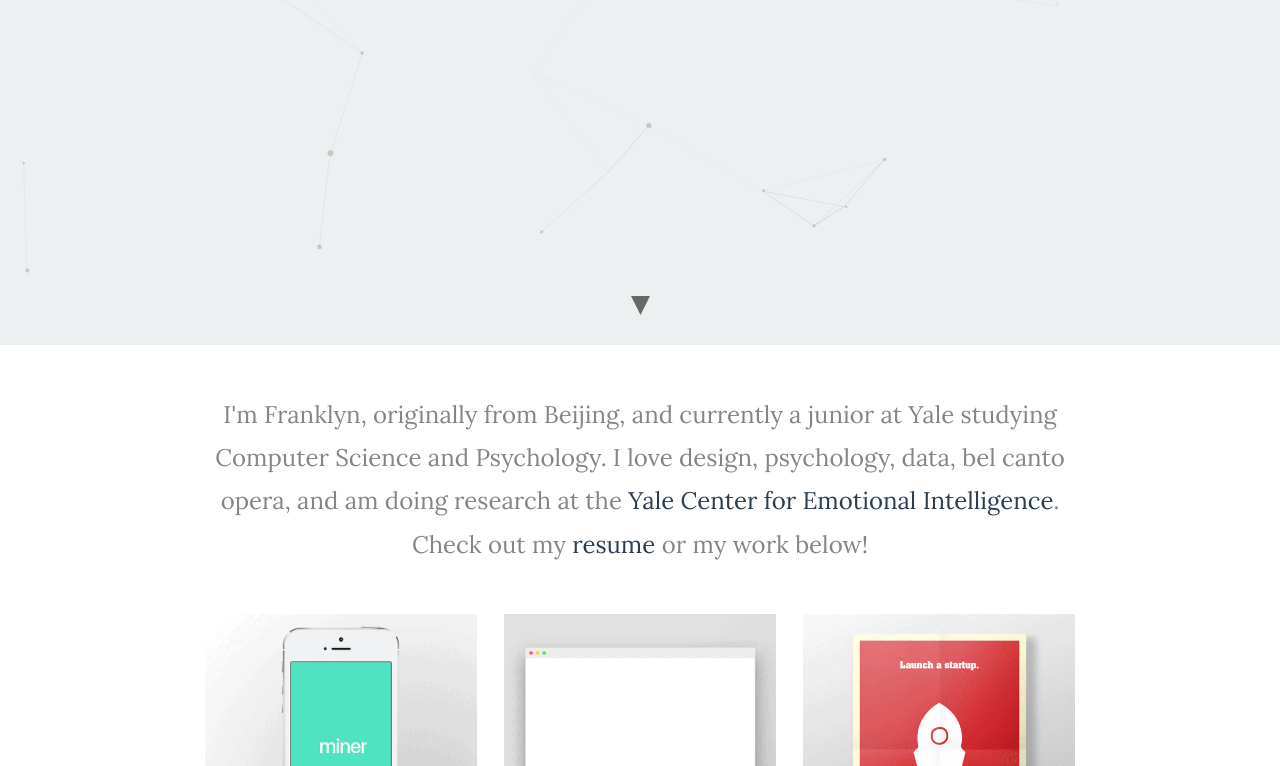
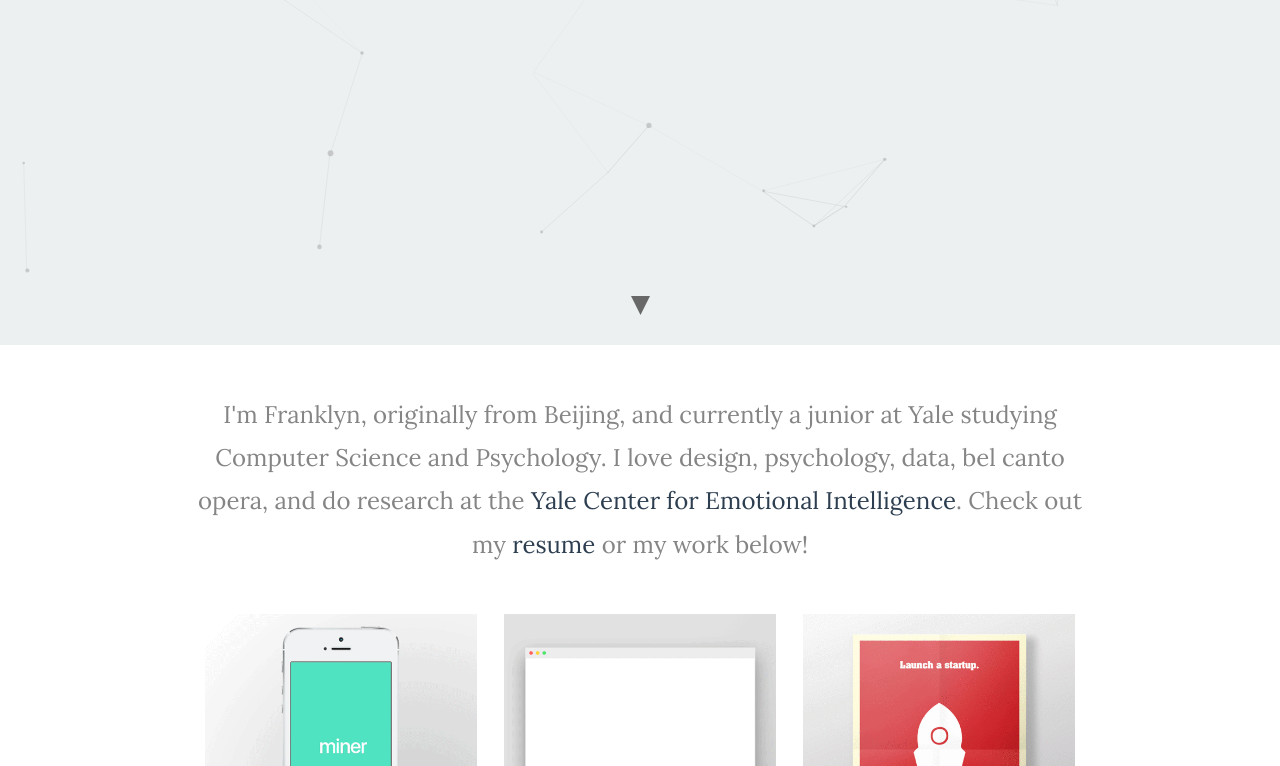
Before and after one commit to zfranklyn/franklyn, a plain HTML site: page index.html in a window 1280 px wide. Shown: the part 455-1221 px from the top of the page. Drawn offline with Linux system fonts and the light colour scheme; a web font is replaced by a local one.

```diff
--- a/index.html
+++ b/index.html
@@ -41,7 +41,7 @@
 
 		<a name="intro" id="intro"></a>
 			<div class="intro">
-				<p class="serif">I'm Franklyn, originally from Beijing, and currently a junior at Yale studying Computer Science and Psychology. I love design, psychology, data, bel canto opera, and am doing research at the <a class="highlight" href="http://www.ei.yale.edu" target="_blank" >Yale Center for Emotional Intelligence</a>. Check out my <a class="highlight" href="./assets/fz_resume_N.pdf" target="_blank" >resume</a> or my work below!
+				<p class="serif">I'm Franklyn, originally from Beijing, and currently a junior at Yale studying Computer Science and Psychology. I love design, psychology, data, bel canto opera, and do research at the <a class="highlight" href="http://www.ei.yale.edu" target="_blank" >Yale Center for Emotional Intelligence</a>. Check out my <a class="highlight" href="./assets/fz_resume_N.pdf" target="_blank" >resume</a> or my work below!
 				</p>
 			</div>
 
```
Also changed, not shown: asquared.html (+1 -1 lines), dw.html (+1 -1 lines), survey.html (+1 -1 lines).
